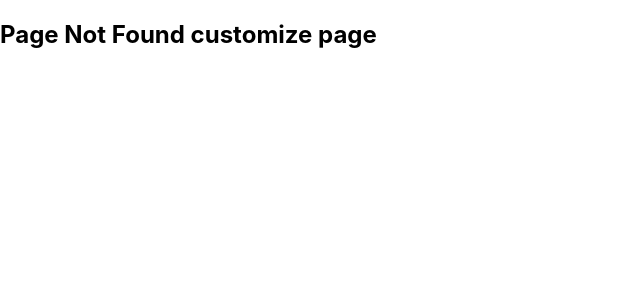
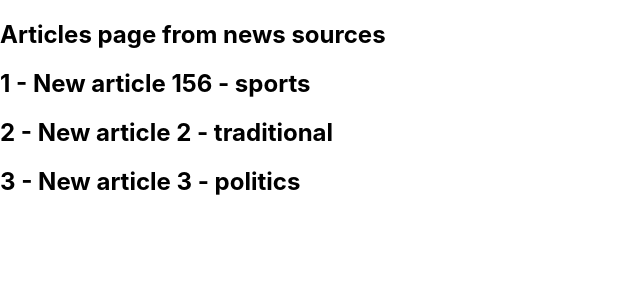
Before and after one commit to hungtp1996nd/next-js-app, a Next.js app: page /news in a window 1280 px wide. Before the commit this address had no page. Shown: the top 300 px of the page, without its empty margins (0-640 px from the left). Built offline with nearby package versions, Linux system fonts and the light colour scheme; data requests are answered from the project's data file.

Commit message:
getServerSideProps to reflect data from db to screen - get generate HTML of each request

```diff
--- a/db.json
+++ b/db.json
@@ -18,5 +18,25 @@
       "price": 1200,
       "description": "Product for item 3"
     }
+  ],
+  "news": [
+    {
+      "id": 1,
+      "title": "New article 156",
+      "category": "sports",
+      "description": "Product for item 1"
+    },
+    {
+      "id": 2,
+      "title": "New article 2",
+      "category": "traditional",
+      "description": "Product for item 2"
+    },
+    {
+      "id": 3,
+      "title": "New article 3",
+      "category": "politics",
+      "description": "Product for item 3"
+    }
   ]
 }
--- /dev/null
+++ b/pages/news/index.js
@@ -0,0 +1,27 @@
+const News = ({ news }) => {
+  return (
+    <div>
+      <h2>Articles page from news sources</h2>
+      {
+        news?.map(newItem => <div key={newItem.id}>
+          <h2>
+            {newItem.id} - {newItem.title} - {newItem.category}
+          </h2>
+        </div>)
+      }
+    </div>
+  )
+}
+
+export default News
+
+export async function getServerSideProps() {
+  const response = await fetch('http://localhost:4000/news')
+  const news = await response.json()
+
+  return {
+    props: {
+      news,
+    }
+  }
+}
```
